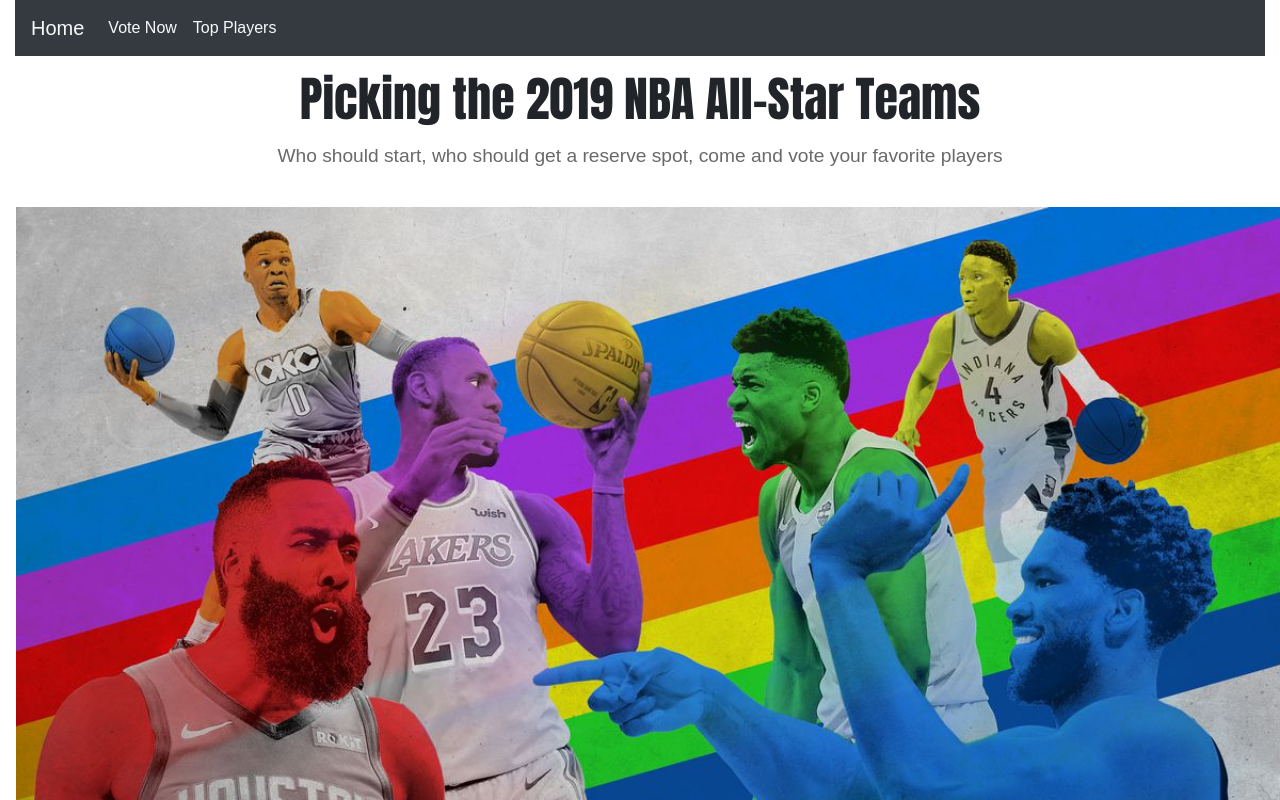
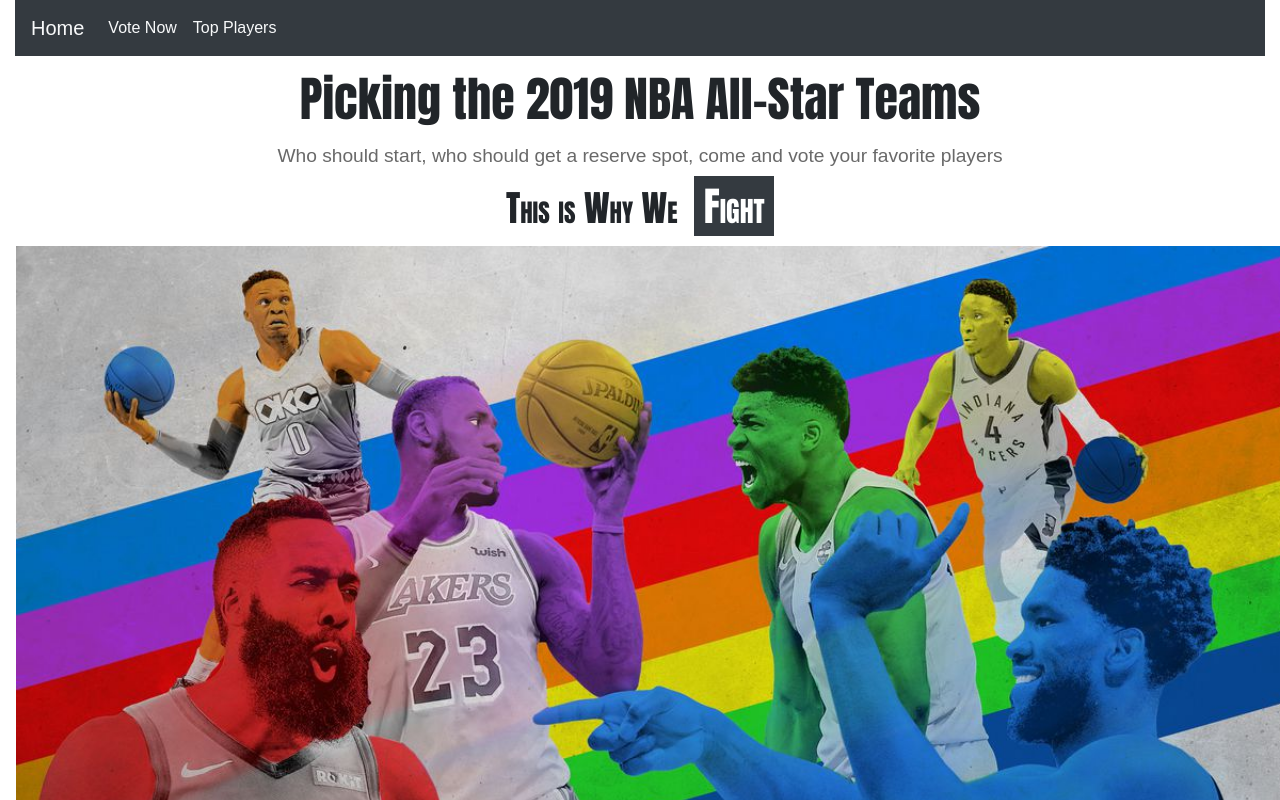
Before and after one commit to xw321/nba-all-star-voting, a React (Create React App) app in the folder front/: page / in a window 1280 px wide. Shown: the top 800 px of the page. Built offline with nearby package versions, Linux system fonts and the light colour scheme.

Commit message:
tiny style change on home page

```diff
--- a/front/src/Home.js
+++ b/front/src/Home.js
@@ -3,7 +3,64 @@
 import MainTemplate from "./MainTemplate.js";
 import "./main.css";
 
+let action = [
+  "Play",
+  "Explore",
+  "Strive",
+  "Code",
+  "Run",
+  "Fight",
+  "Compete",
+  "Believe",
+  "Give",
+  "Dream"
+];
+let n = action.length;
+
 export default class AboutPage extends Component {
+  constructor(props) {
+    super(props);
+    this.timer = this.timer.bind(this);
+    this.getText = this.getText.bind(this);
+    this.state = {
+      intervalId: 0,
+      currentCount: 0,
+      verb: "Play"
+    };
+  }
+
+  componentDidMount() {
+    var intervalId = setInterval(this.timer, 1000);
+    // store intervalId in the state so it can be accessed later:
+    this.setState({ intervalId: intervalId });
+    console.log("mount");
+  }
+
+  componentWillUnmount() {
+    // use intervalId from the state to clear the interval
+    clearInterval(this.state.intervalId);
+    this.setState({ currentCount: 0 });
+  }
+
+  timer() {
+    // setState method is used to update the state
+    //console.log("timer");
+    if (this.state.currentCount === n - 1) {
+      this.setState({ currentCount: 0 });
+      let text0 = this.getText();
+      this.setState({ verb: text0 });
+    } else {
+      this.setState({ currentCount: this.state.currentCount + 1 });
+      let text0 = this.getText();
+      this.setState({ verb: text0 });
+    }
+  }
+
+  getText() {
+    let index = this.state.currentCount;
+    return action[index];
+  }
+
   render() {
     return (
       <MainTemplate>
@@ -15,6 +72,15 @@
           <div className="frontText d-flex justify-content-center">
             Who should start, who should get a reserve spot, come and vote your
             favorite players
+          </div>
+
+          <div>
+            <h2 className="text-center subtitle">
+              This is Why We &nbsp;
+              <span className="text-center subtitle2 bg-dark">
+                &nbsp;{this.state.verb}&nbsp;
+              </span>
+            </h2>{" "}
           </div>
 
           <p>
--- a/front/src/main.css
+++ b/front/src/main.css
@@ -49,3 +49,22 @@
   font-weight: 500;
   line-height: 26.4px;
 }
+
+.subtitle {
+  font-family: Anton;
+  font-size: 36px;
+  font-style: lighter;
+  font-variant: small-caps;
+  font-weight: 500;
+  line-height: 26.4px;
+}
+
+.subtitle2 {
+  font-family: Anton;
+  font-size: 40px;
+  font-style: lighter;
+  font-variant: small-caps;
+  font-weight: 500;
+  line-height: 30px;
+  color: white;
+}
```
